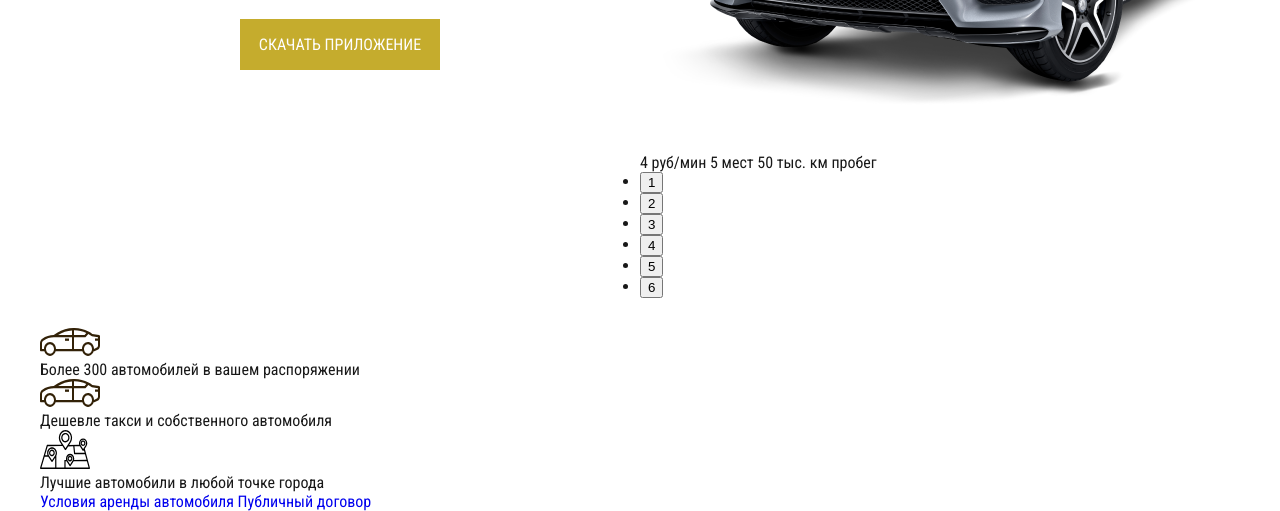
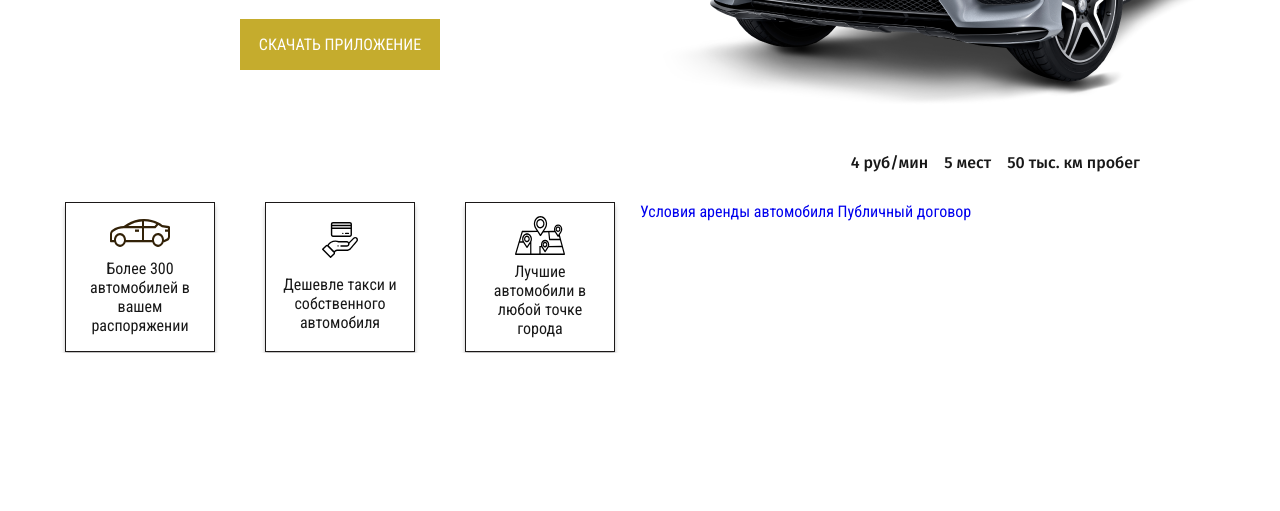
Before and after one commit to vzw83/car-flex, a plain HTML site: page index.html in a window 1280 px wide. Shown: the part 447-958 px from the top of the page. After the commit the page ends 800 px from the top, so only its background shows below. Drawn offline with nearby package versions, Linux system fonts and the light colour scheme.

Commit message:
transform: scale(125%)

```diff
--- a/css/style.css
+++ b/css/style.css
@@ -109,3 +109,67 @@ body{
 .top__slider{
     width: 50%;
 }
+
+.top__slider .slick-dots{
+    position: absolute;
+    right: 0;
+    top: 50%;
+    transform: translateY(-50%);
+}
+
+.slick-dots{
+    list-style: none;
+    text-align: center;
+}
+.slick-dots button{
+    font-size: 0;
+    width: 8px;
+    height: 8px;
+    border: none;
+    background-color: #332208;
+    border-radius: 50%;
+    padding: 0;
+}
+.slick-active button{
+    width: 16px;
+    height: 16px;
+    padding: 0;
+}
+
+.top__slide-text{
+    padding-right: 100px;
+    text-align: right;
+    font-family: 'Fira Sans', sans-serif;
+    font-weight: 500;
+}
+
+.top__slide-text span + span{
+    padding-left: 12px;
+}
+
+.top__bottom{
+    display: flex;
+}
+
+.top__items{
+    width: 50%;
+    display: flex;
+    justify-content: space-around;
+}
+
+.top__item{
+    border: 1px solid #1b1818;
+    padding: 10px;
+    width: 150px;
+    height: 150px;
+    display: flex;
+    flex-direction: column;
+    align-items: center;
+    justify-content: space-around;
+    text-align: center;
+    box-shadow: 0px 4px 4px 0px rgba(0, 0, 0, 0.25);
+    cursor: pointer;
+}
+.top__item:hover{
+    transform: scale(125%);
+}
--- a/index.html
+++ b/index.html
@@ -47,37 +47,37 @@
         <div class="top__slider-item">
           <img class="top__slider-images" src="images/slider-img.png" alt="slider-img">
           <p class="top__slide-text">
-            4 руб/мин 5 мест 50 тыс. км пробег
+            <span>4 руб/мин</span> <span>5 мест</span> <span>50 тыс. км пробег</span>
           </p>
         </div>
         <div class="top__slider-item">
           <img class="top__slider-images" src="images/slider-img.png" alt="slider-img">
           <p class="top__slide-text">
-            4 руб/мин 5 мест 50 тыс. км пробег
+            <span>4 руб/мин</span> <span>5 мест</span> <span>50 тыс. км пробег</span>
           </p>
         </div>
         <div class="top__slider-item">
           <img class="top__slider-images" src="images/slider-img.png" alt="slider-img">
           <p class="top__slide-text">
-            4 руб/мин 5 мест 50 тыс. км пробег
+            <span>4 руб/мин</span> <span>5 мест</span> <span>50 тыс. км пробег</span>
           </p>
         </div>
         <div class="top__slider-item">
           <img class="top__slider-images" src="images/slider-img.png" alt="slider-img">
           <p class="top__slide-text">
-            4 руб/мин 5 мест 50 тыс. км пробег
+            <span>4 руб/мин</span> <span>5 мест</span> <span>50 тыс. км пробег</span>
           </p>
         </div>
         <div class="top__slider-item">
           <img class="top__slider-images" src="images/slider-img.png" alt="slider-img">
           <p class="top__slide-text">
-            4 руб/мин 5 мест 50 тыс. км пробег
+            <span>4 руб/мин</span> <span>5 мест</span> <span>50 тыс. км пробег</span>
           </p>
         </div>
         <div class="top__slider-item">
           <img class="top__slider-images" src="images/slider-img.png" alt="slider-img">
           <p class="top__slide-text">
-            4 руб/мин 5 мест 50 тыс. км пробег
+            <span>4 руб/мин</span> <span>5 мест</span> <span>50 тыс. км пробег</span>
           </p>
         </div>
 
@@ -90,7 +90,7 @@
           <p class="top__item-text">Более 300 автомобилей в вашем распоряжении</p>
         </div>
         <div class="top__item">
-          <img class="top__item-img" src="/images/car-svg.svg" alt="#">
+          <img class="top__item-img" src="/images/credit-card.svg" alt="#">
           <p class="top__item-text">Дешевле такси и собственного автомобиля</p>
         </div>
         <div class="top__item">
```
